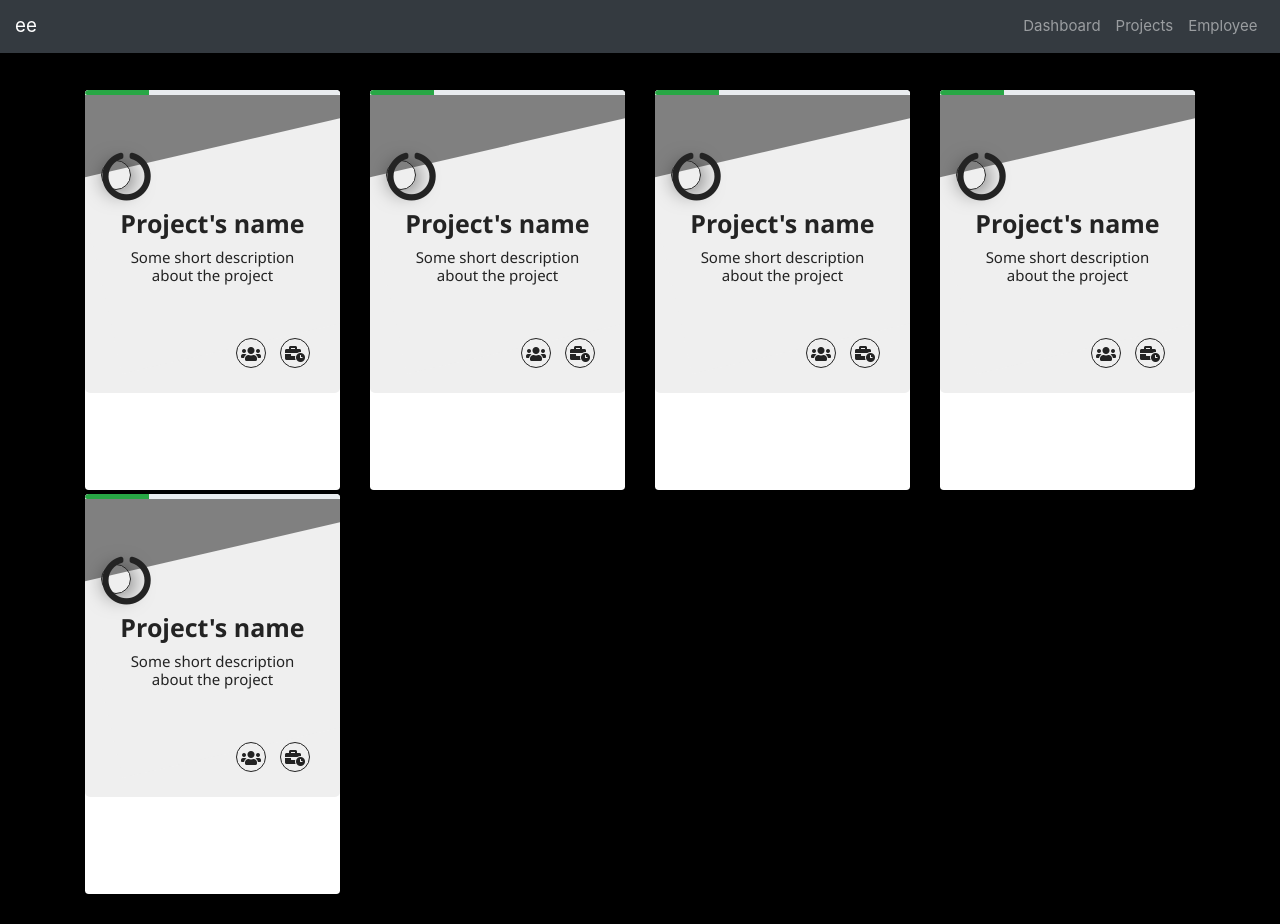
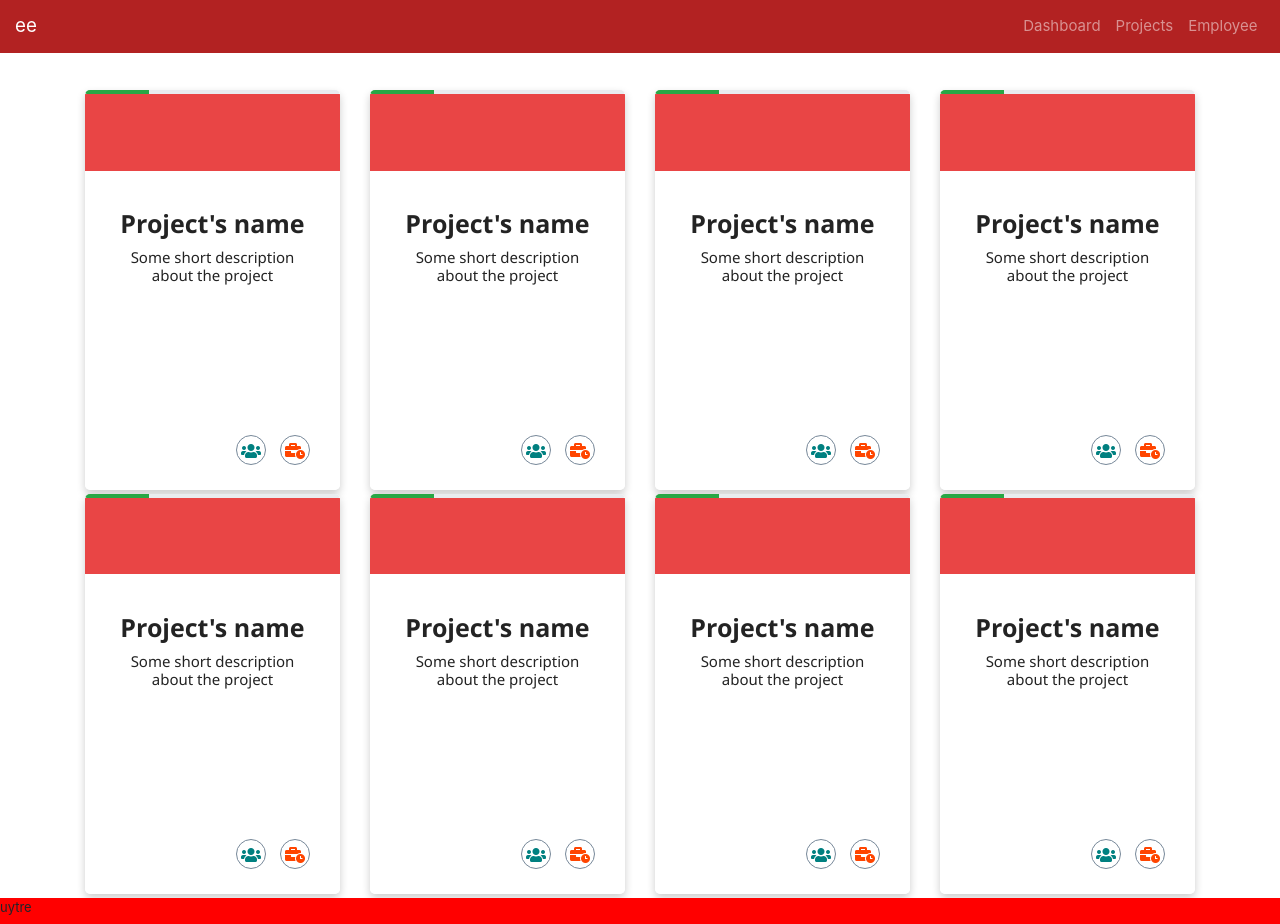
Before and after one commit to afieqhamieza/Project-Management, a Django app: page /engagements/ in a window 1280 px wide. Before the commit the page ends 894 px from the top, so only its background shows below. Run offline with Django 3.2, Linux system fonts and the light colour scheme; data that the repository does not hold is empty; some libraries are stand-ins or nearby versions.

Commit message:
kena betulkan footer esok

```diff
--- a/ee/ee/templates/index.html
+++ b/ee/ee/templates/index.html
@@ -31,7 +31,8 @@
     <script src="https://maxcdn.bootstrapcdn.com/bootstrap/4.5.0/js/bootstrap.min.js"></script>
 
     <!-- bootstrap4 icon -->
-    <link rel="stylesheet" href="https://use.fontawesome.com/releases/v5.7.0/css/all.css" integrity="sha384-lZN37f5QGtY3VHgisS14W3ExzMWZxybE1SJSEsQp9S+oqd12jhcu+A56Ebc1zFSJ" crossorigin="anonymous">
+    <link rel="stylesheet" href="https://use.fontawesome.com/releases/v5.7.0/css/all.css"
+        integrity="sha384-lZN37f5QGtY3VHgisS14W3ExzMWZxybE1SJSEsQp9S+oqd12jhcu+A56Ebc1zFSJ" crossorigin="anonymous">
 
     <!-- Compiled and minified CSS -->
     <!-- <link rel="stylesheet" href="https://cdnjs.cloudflare.com/ajax/libs/materialize/1.0.0/css/materialize.min.css"> -->
@@ -43,12 +44,23 @@
 
 
     <style>
-        body{
-            background-color: black;
+        body {
+            background-color: white;
         }
 
-        .navbar{
+        .navbar {
             z-index: 9999;
+            background-color: firebrick;
+        }
+
+        .footer {
+            bottom: 0;
+            background-color: red;
+            height: 2em;
+            left: 0;
+            position: relative;
+            font-size: small;
+            width: 100%;
         }
     </style>
 
@@ -56,8 +68,8 @@
 
 </head>
 
-<body >
-    <nav class="navbar navbar-expand bg-dark navbar-dark fixed-top">
+<body>
+    <nav class="navbar navbar-expand navbar-dark fixed-top">
         <!-- Brand/logo -->
         <a class="navbar-brand" href="{% url 'homepage' %}">ee</a>
 
@@ -83,6 +95,9 @@
         {% block page_content %}{% endblock %}
     </div>
 
+    <div class="footer">
+        <p>uytre</p>
+    </div>
 </body>
 
 </html>
--- a/ee/engagement/templates/engagement_index.html
+++ b/ee/engagement/templates/engagement_index.html
@@ -10,6 +10,10 @@
             height: 5px;
         }
 
+        .card-deck {
+            margin-bottom: 30px;
+        }
+
         .card {
             font-family: 'Open Sans', Arial, sans-serif;
             position: relative;
@@ -19,48 +23,24 @@
             text-align: center;
             height: 400px;
             border: none;
+            box-shadow: 0 4px 8px 0 rgba(0, 0, 0, 0.2);
+            transition: 0.3s;
+            border-radius: 5px;
         }
 
-        .background-block {
-            float: left;
-            width: 100%;
-            height: 200px;
-            overflow: hidden;
-        }
-
-        .background-block .background {
-            width: 100%;
-            vertical-align: top;
-            opacity: 0.9;
-            -webkit-filter: blur(0.5px);
-            filter: blur(0.5px);
-            -webkit-transform: scale(1.8);
-            transform: scale(2.8);
-        }
 
         .card-content {
             width: 100%;
             padding: 15px 25px;
             color: #232323;
             float: left;
-            background: #efefef;
-            height: 50%;
+            background: white;
+            height: 100%;
             border-radius: 0 0 5px 5px;
             position: relative;
             z-index: 9997;
         }
 
-        .card-content::before {
-            content: '';
-            background: #efefef;
-            width: 120%;
-            height: 100%;
-            left: 11px;
-            bottom: 51px;
-            position: absolute;
-            z-index: -1;
-            transform: rotate(-13deg);
-        }
 
         .profile {
             border-radius: 50%;
@@ -91,9 +71,9 @@
         .card i {
             display: inline-block;
             font-size: 16px;
-            color: #232323;
+            /* color: blue; */
             text-align: center;
-            border: 1px solid #232323;
+            border: 1px solid lightslategray;
             width: 30px;
             height: 30px;
             line-height: 30px;
@@ -116,6 +96,14 @@
             background-color: #232323;
             color: #fff;
             text-decoration: none;
+        }
+
+        .fa-users{
+            color: teal;
+        }
+
+        .fa-business-time{
+            color: orangered;
         }
     </style>
 
@@ -148,66 +136,17 @@
                     <div class="progress-bar bg-success" role="progressbar" style="width: 25%" aria-valuenow="25"
                         aria-valuemin="0" aria-valuemax="100"></div>
                 </div>
-            <div class="background-block" style="background-color: gray; height: 98px;"></div>
+                <div class="background-block" style="background-color: rgb(233, 69, 69); height: 98px;"></div>
                 <div class="profile-thumb-block">
-                <i class='fas fa-circle-notch profile' style='font-size:50px'></i>
+                    <!-- <i class='fas fa-circle-notch profile' style='font-size:50px'></i> -->
                 </div>
                 <div class="card-content">
-
+                    <br>
                     <h2>
                         Project's name
                         <small>Some short description about the project</small>
                     </h2>
-                <div class="icon-block">
-                    <a href="#"><i class="fas fa-users"></i></a>
-                    <a href="#"> <i class="fas fa-business-time"></i></a>
-                </div>
-            </div>
-        </div>
-    </div>
-
-
-    <div class="col-md-3">
-        <div class="card mb-1">
-            <div class="progress a">
-                <div class="progress-bar bg-success" role="progressbar" style="width: 25%" aria-valuenow="25"
-                    aria-valuemin="0" aria-valuemax="100"></div>
-            </div>
-            <div class="background-block" style="background-color: gray; height: 98px;"></div>
-            <div class="profile-thumb-block">
-                <i class='fas fa-circle-notch profile' style='font-size:50px'></i>
-            </div>
-            <div class="card-content">
-
-                <h2>
-                    Project's name
-                    <small>Some short description about the project</small>
-                </h2>
-                <div class="icon-block">
-                    <a href="#"><i class="fas fa-users"></i></a>
-                    <a href="#"> <i class="fas fa-business-time"></i></a>
-                </div>
-            </div>
-        </div>
-    </div>
-
-
-    <div class="col-md-3">
-        <div class="card mb-1">
-            <div class="progress a">
-                <div class="progress-bar bg-success" role="progressbar" style="width: 25%" aria-valuenow="25"
-                    aria-valuemin="0" aria-valuemax="100"></div>
-            </div>
-            <div class="background-block" style="background-color: gray; height: 98px;"></div>
-            <div class="profile-thumb-block">
-                <i class='fas fa-circle-notch profile' style='font-size:50px'></i>
-            </div>
-            <div class="card-content">
-
-                <h2>
-                    Project's name
-                    <small>Some short description about the project</small>
-                </h2>
+                    <br>
                     <div class="icon-block">
                         <a href="#"><i class="fas fa-users"></i></a>
                         <a href="#"> <i class="fas fa-business-time"></i></a>
@@ -217,21 +156,23 @@
         </div>
 
         <div class="col-md-3">
+
             <div class="card mb-1">
                 <div class="progress a">
                     <div class="progress-bar bg-success" role="progressbar" style="width: 25%" aria-valuenow="25"
                         aria-valuemin="0" aria-valuemax="100"></div>
                 </div>
-            <div class="background-block" style="background-color: gray; height: 98px;"></div>
+                <div class="background-block" style="background-color: rgb(233, 69, 69); height: 98px;"></div>
                 <div class="profile-thumb-block">
-                <i class='fas fa-circle-notch profile' style='font-size:50px'></i>
+                    <!-- <i class='fas fa-circle-notch profile' style='font-size:50px'></i> -->
                 </div>
                 <div class="card-content">
-
+                    <br>
                     <h2>
                         Project's name
                         <small>Some short description about the project</small>
                     </h2>
+                    <br>
                     <div class="icon-block">
                         <a href="#"><i class="fas fa-users"></i></a>
                         <a href="#"> <i class="fas fa-business-time"></i></a>
@@ -241,21 +182,153 @@
         </div>
 
         <div class="col-md-3">
+
             <div class="card mb-1">
                 <div class="progress a">
                     <div class="progress-bar bg-success" role="progressbar" style="width: 25%" aria-valuenow="25"
                         aria-valuemin="0" aria-valuemax="100"></div>
                 </div>
-            <div class="background-block" style="background-color: gray; height: 98px;"></div>
+                <div class="background-block" style="background-color: rgb(233, 69, 69); height: 98px;"></div>
                 <div class="profile-thumb-block">
-                <i class='fas fa-circle-notch profile' style='font-size:50px'></i>
+                    <!-- <i class='fas fa-circle-notch profile' style='font-size:50px'></i> -->
                 </div>
                 <div class="card-content">
-
+                    <br>
                     <h2>
                         Project's name
                         <small>Some short description about the project</small>
                     </h2>
+                    <br>
+                    <div class="icon-block">
+                        <a href="#"><i class="fas fa-users"></i></a>
+                        <a href="#"> <i class="fas fa-business-time"></i></a>
+                    </div>
+                </div>
+            </div>
+        </div>
+
+        <div class="col-md-3">
+
+            <div class="card mb-1">
+                <div class="progress a">
+                    <div class="progress-bar bg-success" role="progressbar" style="width: 25%" aria-valuenow="25"
+                        aria-valuemin="0" aria-valuemax="100"></div>
+                </div>
+                <div class="background-block" style="background-color: rgb(233, 69, 69); height: 98px;"></div>
+                <div class="profile-thumb-block">
+                    <!-- <i class='fas fa-circle-notch profile' style='font-size:50px'></i> -->
+                </div>
+                <div class="card-content">
+                    <br>
+                    <h2>
+                        Project's name
+                        <small>Some short description about the project</small>
+                    </h2>
+                    <br>
+                    <div class="icon-block">
+                        <a href="#"><i class="fas fa-users"></i></a>
+                        <a href="#"> <i class="fas fa-business-time"></i></a>
+                    </div>
+                </div>
+            </div>
+        </div>
+
+        <div class="col-md-3">
+
+            <div class="card mb-1">
+                <div class="progress a">
+                    <div class="progress-bar bg-success" role="progressbar" style="width: 25%" aria-valuenow="25"
+                        aria-valuemin="0" aria-valuemax="100"></div>
+                </div>
+                <div class="background-block" style="background-color: rgb(233, 69, 69); height: 98px;"></div>
+                <div class="profile-thumb-block">
+                    <!-- <i class='fas fa-circle-notch profile' style='font-size:50px'></i> -->
+                </div>
+                <div class="card-content">
+                    <br>
+                    <h2>
+                        Project's name
+                        <small>Some short description about the project</small>
+                    </h2>
+                    <br>
+                    <div class="icon-block">
+                        <a href="#"><i class="fas fa-users"></i></a>
+                        <a href="#"> <i class="fas fa-business-time"></i></a>
+                    </div>
+                </div>
+            </div>
+        </div>
+
+        <div class="col-md-3">
+
+            <div class="card mb-1">
+                <div class="progress a">
+                    <div class="progress-bar bg-success" role="progressbar" style="width: 25%" aria-valuenow="25"
+                        aria-valuemin="0" aria-valuemax="100"></div>
+                </div>
+                <div class="background-block" style="background-color: rgb(233, 69, 69); height: 98px;"></div>
+                <div class="profile-thumb-block">
+                    <!-- <i class='fas fa-circle-notch profile' style='font-size:50px'></i> -->
+                </div>
+                <div class="card-content">
+                    <br>
+                    <h2>
+                        Project's name
+                        <small>Some short description about the project</small>
+                    </h2>
+                    <br>
+                    <div class="icon-block">
+                        <a href="#"><i class="fas fa-users"></i></a>
+                        <a href="#"> <i class="fas fa-business-time"></i></a>
+                    </div>
+                </div>
+            </div>
+        </div>
+
+        <div class="col-md-3">
+
+            <div class="card mb-1">
+                <div class="progress a">
+                    <div class="progress-bar bg-success" role="progressbar" style="width: 25%" aria-valuenow="25"
+                        aria-valuemin="0" aria-valuemax="100"></div>
+                </div>
+                <div class="background-block" style="background-color: rgb(233, 69, 69); height: 98px;"></div>
+                <div class="profile-thumb-block">
+                    <!-- <i class='fas fa-circle-notch profile' style='font-size:50px'></i> -->
+                </div>
+                <div class="card-content">
+                    <br>
+                    <h2>
+                        Project's name
+                        <small>Some short description about the project</small>
+                    </h2>
+                    <br>
+                    <div class="icon-block">
+                        <a href="#"><i class="fas fa-users"></i></a>
+                        <a href="#"> <i class="fas fa-business-time"></i></a>
+                    </div>
+                </div>
+            </div>
+        </div>
+
+        <div class="col-md-3">
+
+            <div class="card mb-1">
+                <div class="progress a">
+                    <div class="progress-bar bg-success" role="progressbar" style="width: 25%" aria-valuenow="25"
+                        aria-valuemin="0" aria-valuemax="100"></div>
+                </div>
+                <div class="background-block" style="background-color: rgb(233, 69, 69); height: 98px;"></div>
+                <div class="profile-thumb-block">
+                    <!-- <i class='fas fa-circle-notch profile' style='font-size:50px'></i> -->
+                </div>
+                <div class="card-content">
+                    <br>
+                    <h2>
+                        Project's name
+                        <small>Some short description about the project</small>
+                    </h2>
+                    <br>
                     <div class="icon-block">
                         <a href="#"><i class="fas fa-users"></i></a>
                         <a href="#"> <i class="fas fa-business-time"></i></a>
```
Lines whose indentation alone changed are shown as unchanged.
